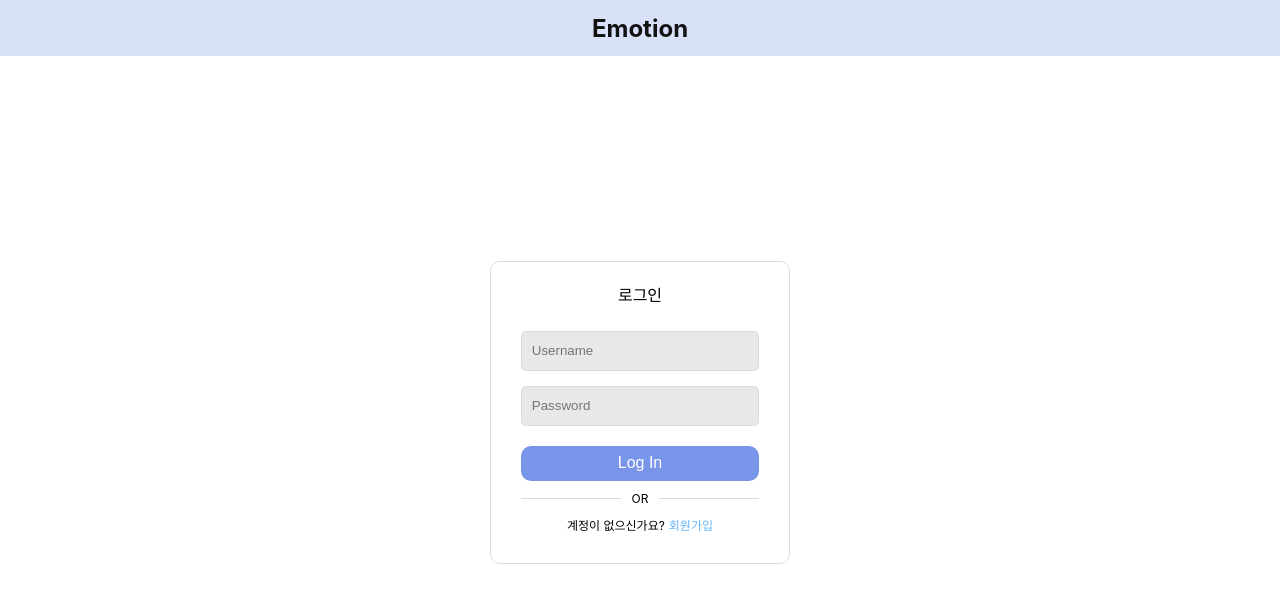
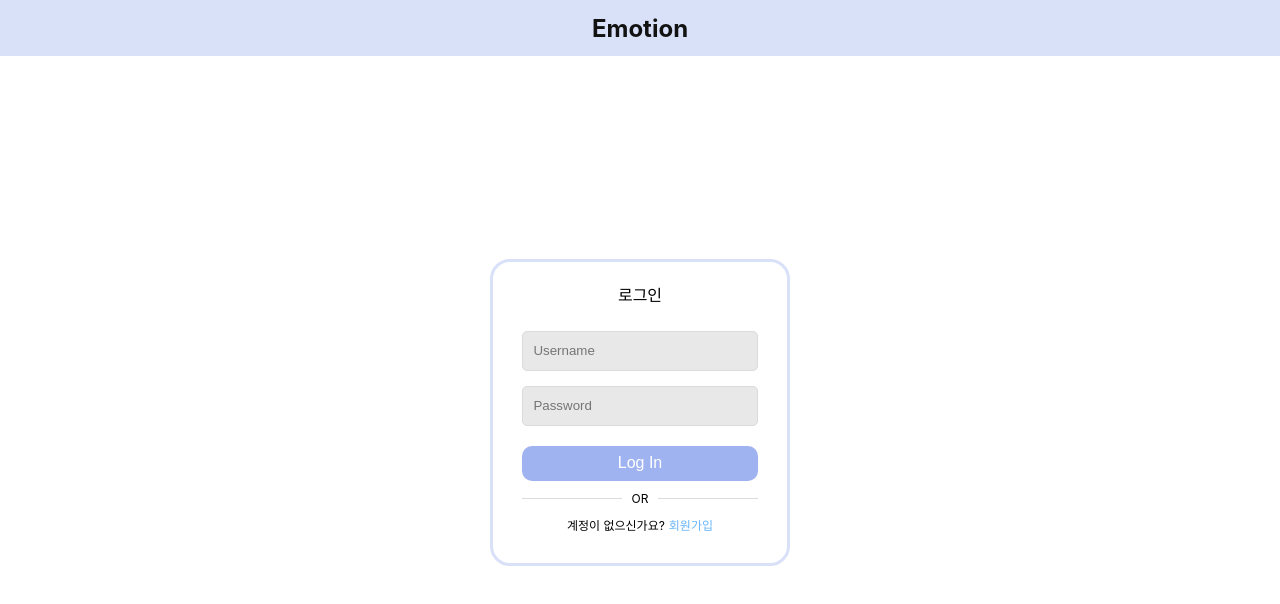
Before and after one commit to jijun0129/emotionFE, a React (Vite) app: page /sign in a window 1280 px wide. Shown: the top 604 px of the page. Built offline with nearby package versions, Linux system fonts and the light colour scheme.

Commit message:
feat: 로그인 페이지 디자인 수정

```diff
--- a/src/components/sign/SignInForm.jsx
+++ b/src/components/sign/SignInForm.jsx
@@ -37,13 +37,13 @@ const Button = styled.button`
 
 	font-size: 16px;
 	color: var(--color-white);
-	background-color: rgba(065,105,225,0.7);
 
 	border: none;
 	border-radius: 10px;
 	cursor: pointer;
+	background-color: rgba(065,105,225,0.5);
 	&:hover{
-		background-color: rgba(065,105,225);
+		background-color: rgba(065,105,225,0.9);
 	}
 `;
 
--- a/src/components/sign/SignUpForm.jsx
+++ b/src/components/sign/SignUpForm.jsx
@@ -35,13 +35,13 @@ const Button = styled.button`
 
 	font-size: 16px;
 	color: var(--color-white);
-	background-color: rgba(065,105,225,0.7);
 
 	border: none;
 	border-radius: 10px;
 	cursor: pointer;
+	background-color: rgba(065,105,225,0.5);
 	&:hover{
-		background-color: rgba(065,105,225);
+		background-color: rgba(065,105,225,0.9);
 	}
 `;
 
--- a/src/pages/SignPage.jsx
+++ b/src/pages/SignPage.jsx
@@ -24,8 +24,8 @@ const SignSection = styled.section`
 	flex-direction: column;
 	align-items: center;
 
-	border: 1px solid var(--color-grey-2);
-	border-radius:10px;
+	border: 3px solid #D9E1F9;
+	border-radius:20px;
 `;
 
 const DividorDiv = styled.div`
```
